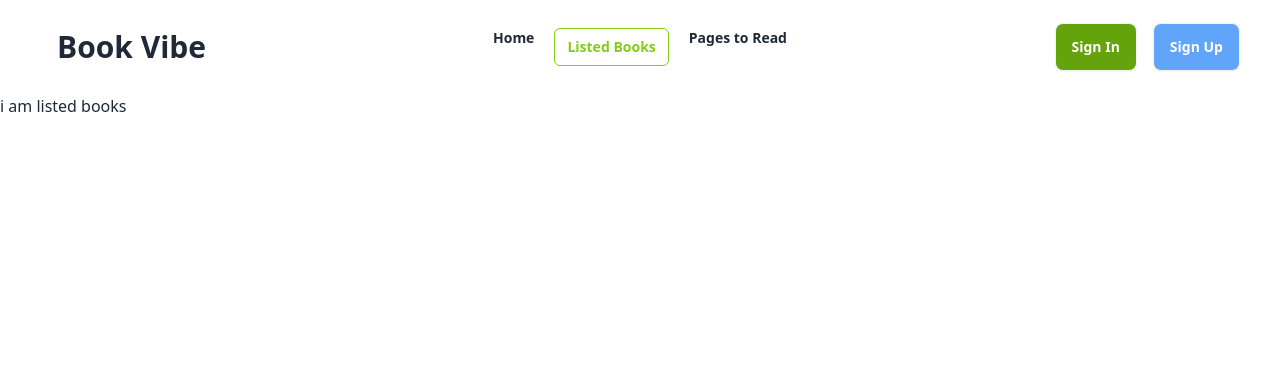
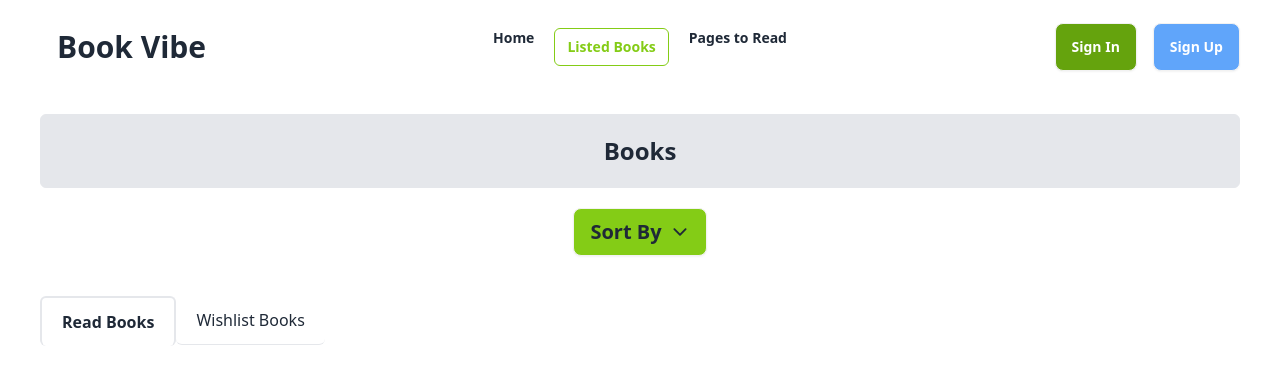
Before and after one commit to Muhammad-sefat/Book-Vibe, a React (Vite) app: page /listedbooks in a window 1280 px wide. Shown: the top 384 px of the page. Built offline with nearby package versions, Linux system fonts and the light colour scheme.

Commit message:
Add ListedBooks tabs

```diff
--- a/package.json
+++ b/package.json
@@ -13,6 +13,7 @@
     "prop-types": "^15.8.1",
     "react": "^18.2.0",
     "react-dom": "^18.2.0",
+    "react-hot-toast": "^2.4.1",
     "react-icons": "^5.0.1",
     "react-router-dom": "^6.22.3"
   },
--- a/src/Components/Pages/Book.jsx
+++ b/src/Components/Pages/Book.jsx
@@ -1,4 +1,5 @@
 import { NavLink, useLoaderData, useParams } from "react-router-dom";
+import { saveBook } from "../Utilites";
 
 const Book = () => {
   const books = useLoaderData();
@@ -16,6 +17,9 @@ const Book = () => {
     yearOfPublishing,
     rating,
   } = singleBook;
+  const handleStroed = (singleBook) => {
+    saveBook(singleBook);
+  };
   return (
     <div className="px-10 mx-auto">
       <section className="dark:bg-gray-100 dark:text-gray-800">
@@ -66,7 +70,7 @@ const Book = () => {
             </div>
             <div className="flex flex-col space-y-4 sm:items-center sm:justify-center sm:flex-row sm:space-y-0 sm:space-x-4 lg:justify-start pt-3">
               <NavLink
-                to={"/listedbooks"}
+                onClick={() => handleStroed(singleBook)}
                 className="px-5 py-3 text-lg border font-semibold rounded dark:bg-violet-600 dark:text-gray-50 hover:bg-lime-500"
               >
                 Read
--- a/src/Components/Pages/ListedBooks.jsx
+++ b/src/Components/Pages/ListedBooks.jsx
@@ -1,7 +1,48 @@
+import { useState } from "react";
+import { IoIosArrowDown } from "react-icons/io";
 const ListedBooks = () => {
+  const [index, setIndex] = useState(0);
   return (
-    <div>
-      <h1>i am listed books</h1>
+    <div className="p-5 md:px-10">
+      <div className="border flex justify-center  bg-gray-200 p-5 rounded-md">
+        <h1 className="text-2xl font-bold">Books</h1>
+      </div>
+      <div className="text-center w-full py-4">
+        <details className="dropdown ">
+          <summary className="m-1 btn bg-lime-500 font-semibold text-xl">
+            Sort By <IoIosArrowDown></IoIosArrowDown>
+          </summary>
+          <ul className="p-2 shadow menu dropdown-content z-[1] bg-base-100 rounded-box w-52 font-semibold">
+            <li>
+              <a>Rating</a>
+            </li>
+            <li>
+              <a>Number of Pages</a>
+            </li>
+            <li>
+              <a>Publisher Year</a>
+            </li>
+          </ul>
+        </details>
+      </div>
+      <div className="flex items-start overflow-x-auto overflow-y-hidden sm:justify-start flex-nowrap dark:bg-gray-100 dark:text-gray-800 py-5">
+        <a
+          onClick={() => setIndex(0)}
+          className={`flex items-center flex-shrink-0 px-5 py-3 space-x-2 ${
+            index === 0 ? "border-2 border-b-0 font-semibold" : "border-b"
+          } dark:border-gray-600 dark:text-gray-600 rounded-md`}
+        >
+          <span>Read Books</span>
+        </a>
+        <a
+          onClick={() => setIndex(1)}
+          className={`flex items-center flex-shrink-0 px-5 py-3 space-x-2 ${
+            index === 1 ? "border-2 border-b-0 font-semibold" : "border-b"
+          } dark:border-gray-600 dark:text-gray-600 rounded-md`}
+        >
+          <span>Wishlist Books</span>
+        </a>
+      </div>
     </div>
   );
 };
--- /dev/null
+++ b/src/Components/Utilites/index.js
@@ -0,0 +1,20 @@
+import toast from "react-hot-toast";
+export const getBooks = () => {
+  let books = [];
+  const stroedBooks = localStorage.getItem("books");
+  if (stroedBooks) {
+    books = JSON.parse(stroedBooks);
+  }
+  return books;
+};
+
+export const saveBook = (book) => {
+  let books = getBooks();
+  const isExist = books.find((d) => d.bookId === book.bookId);
+  if (isExist) {
+    return toast.error("Already Bookmarked!");
+  }
+  books.push(book);
+  localStorage.setItem("books", JSON.stringify(books));
+  toast.success("Blog Bookmarked Successfully!");
+};
--- a/src/main.jsx
+++ b/src/main.jsx
@@ -8,6 +8,7 @@ import ListedBooks from "./Components/Pages/ListedBooks.jsx";
 import PagesToRead from "./Components/Pages/PagesToRead.jsx";
 import Book from "./Components/Pages/Book.jsx";
 import ErrorPage from "./Components/ErrorPage.jsx";
+import { Toaster } from "react-hot-toast";
 
 const router = createBrowserRouter([
   {
@@ -40,5 +41,6 @@ const router = createBrowserRouter([
 ReactDOM.createRoot(document.getElementById("root")).render(
   <React.StrictMode>
     <RouterProvider router={router} />
+    <Toaster></Toaster>
   </React.StrictMode>
 );
```
Also changed, not shown: 1 other file (tests, documents, lock files or other folders).
